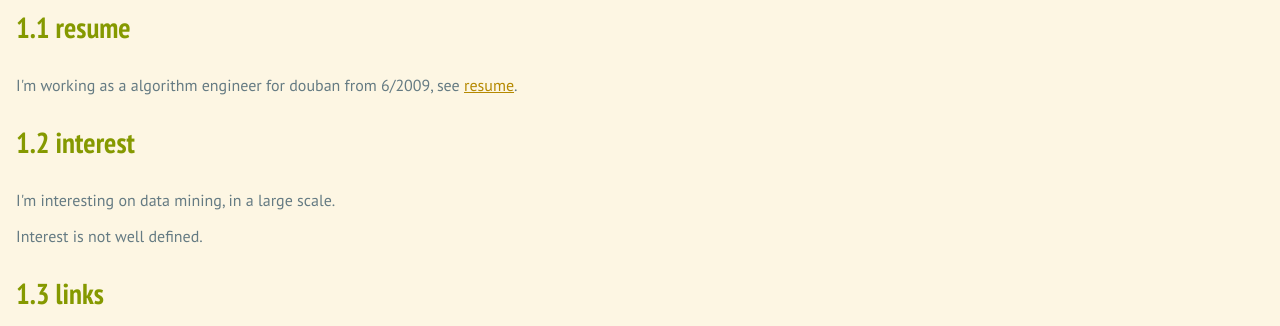
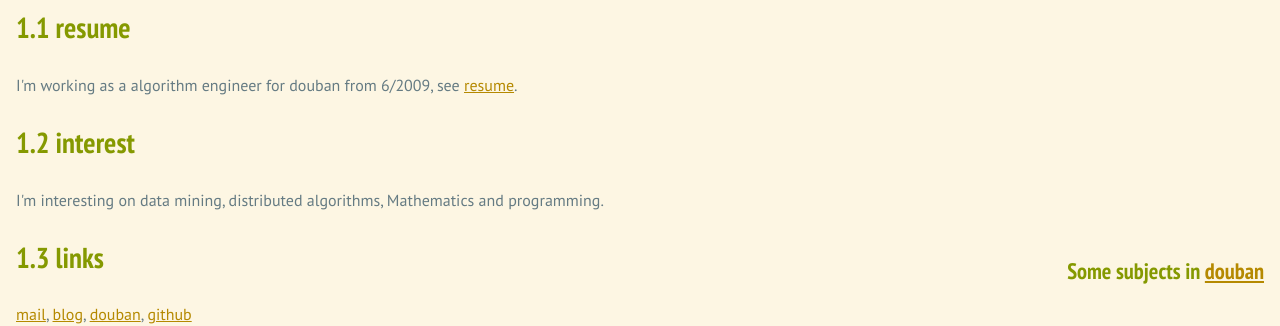
Before and after one commit to zuoyan/zuoyan.github.io, a plain HTML site: page index.html in a window 1280 px wide. Shown: the part 476-802 px from the top of the page. Drawn offline with Linux system fonts and the light colour scheme; a script that the page names is missing.

Commit message:
update index

```diff
--- a/index.html
+++ b/index.html
@@ -7,7 +7,7 @@
 <meta http-equiv="Content-Type" content="text/html;charset=iso-8859-1"/>
 <meta name="title" content="Some Scope of weizi"/>
 <meta name="generator" content="Org-mode"/>
-<meta name="generated" content="2013-07-07T23:32+0800"/>
+<meta name="generated" content="2013-07-07T23:37+0800"/>
 <meta name="author" content="Changsheng Jiang"/>
 <meta name="description" content=""/>
 <meta name="keywords" content=""/>
@@ -121,14 +121,15 @@ for the JavaScript code in this tag.
 
 
 <p>
-   I'm interesting on data mining, in a large scale.
-</p>
-<p>
-   Interest is not well defined.
+   I'm interesting on data mining, distributed algorithms, Mathematics
+   and programming.
 </p>
 
 
+  <div style="float:right;">
+  <h4>Some subjects in <a href="http://www.douban.com/people/changsheng/">douban</a></h4>
   <script type="text/javascript" src="http://www.douban.com/service/badge/changsheng/?show=collection&amp;select=random&amp;n=8&amp;columns=4&amp;hidelogo=yes" ></script>
+  </div>
 
 </div>
 
```
Also changed, not shown: sitemap.html (+1 -1 lines).
